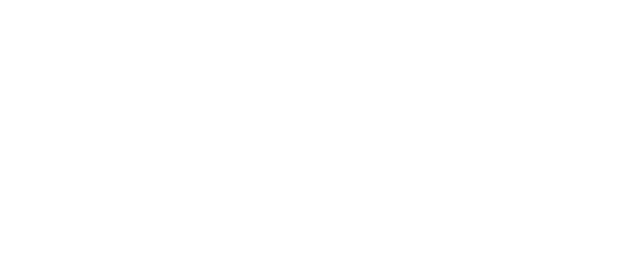
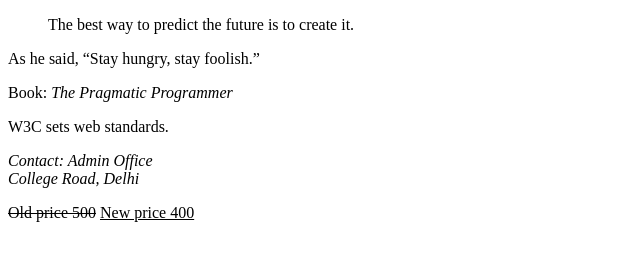
Before and after one commit to Shubham-saxena0802/WDW_0063, a plain HTML site: page Web Designing Workshop Assignment/Assignment-9/index.html in a window 1280 px wide. Shown: the whole page, without its empty margins (0-640 px from the left). Drawn offline with Linux system fonts and the light colour scheme.

Commit message:
Assignment-9

```diff
--- a/Web Designing Workshop Assignment/Assignment-9/index.html
+++ b/Web Designing Workshop Assignment/Assignment-9/index.html
@@ -0,0 +1,36 @@
+<!DOCTYPE html>
+<html>
+<head>
+    <title>Quotation and Citation</title>
+</head>
+<body>
+
+    <blockquote>
+        The best way to predict the future is to create it.
+    </blockquote>
+
+    <p>
+        As he said,
+        <q>Stay hungry, stay foolish.</q>
+    </p>
+
+    <p>
+        Book: <cite>The Pragmatic Programmer</cite>
+    </p>
+
+    <p>
+       W3C sets web standards.
+    </p>
+
+    <address>
+        Contact: Admin Office<br>
+        College Road, Delhi
+    </address>
+
+    <p>
+        <del>Old price 500</del>
+        <ins>New price 400</ins>
+    </p>
+
+</body>
+</html>
```
Also changed, not shown: Web Designing Workshop Assignment/Assignment-8/index.html (+5 -3 lines).
